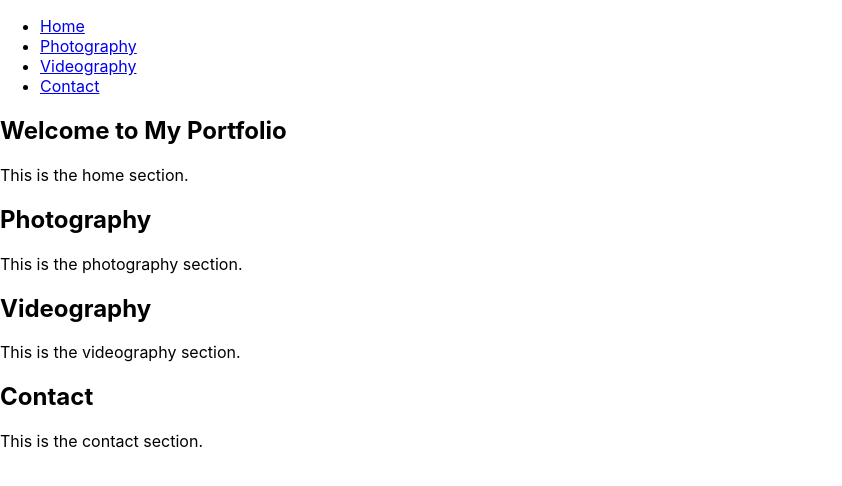
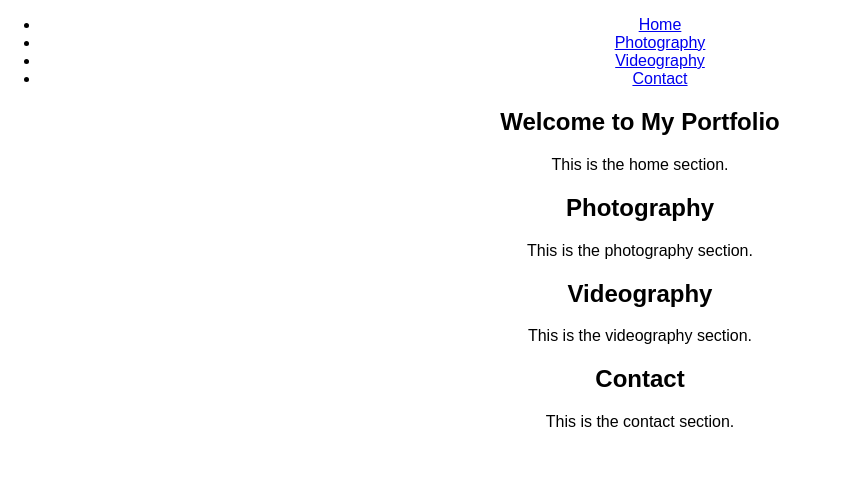
Before and after one commit to Hossein-Kelisa/My-Gallery, a React (Create React App) app in the folder client/: page / in a window 1280 px wide. Shown: the top 486 px of the page, without its empty margins (0-842 px from the left). Built offline with nearby package versions, Linux system fonts and the light colour scheme.

Commit message:
initilize app

```diff
--- a/client/src/App.css
+++ b/client/src/App.css
@@ -3,88 +3,6 @@ body {
   font-family: Arial, sans-serif;
   scroll-behavior: smooth;
 }
-
 .app {
-  display: flex;
+  text-align: center;
 }
-
-/* Sidebar */
-.sidebar {
-  width: 200px;
-  background: #0b74de;
-  color: white;
-  height: 100vh;
-  position: fixed;
-  top: 0;
-  left: 0;
-  padding-top: 2rem;
-}
-.sidebar ul {
-  list-style: none;
-  padding: 0;
-}
-.sidebar li {
-  margin: 1rem 0;
-}
-.sidebar a {
-  color: white;
-  text-decoration: none;
-  font-weight: bold;
-}
-.sidebar a:hover {
-  text-decoration: underline;
-}
-
-/* Main content */
-.content {
-  margin-left: 200px;
-  padding: 2rem;
-  flex: 1;
-}
-
-/* Sections */
-.section {
-  margin-bottom: 4rem;
-}
-.hero h1 {
-  font-size: 2rem;
-}
-.slideshow img {
-  width: 100%;
-  border-radius: 10px;
-}
-.grid {
-  display: grid;
-  grid-template-columns: repeat(auto-fit, minmax(250px, 1fr));
-  gap: 1rem;
-}
-.grid img,
-.grid video {
-  width: 100%;
-  border-radius: 8px;
-}
-
-/* Contact form */
-.contact form {
-  display: flex;
-  flex-direction: column;
-  gap: 0.8rem;
-  max-width: 400px;
-}
-.contact input,
-.contact textarea {
-  padding: 0.6rem;
-  border: 1px solid #ccc;
-  border-radius: 5px;
-}
-.contact button {
-  background: #0b74de;
-  color: white;
-  padding: 0.8rem;
-  border: none;
-  border-radius: 5px;
-  cursor: pointer;
-}
-.contact button:hover {
-  background: #095bb5;
-}
--- a/client/src/App.js
+++ b/client/src/App.js
@@ -1,4 +1,4 @@
-// import "./App.css";
+import "./App.css";
 
 function App() {
   return (
```
